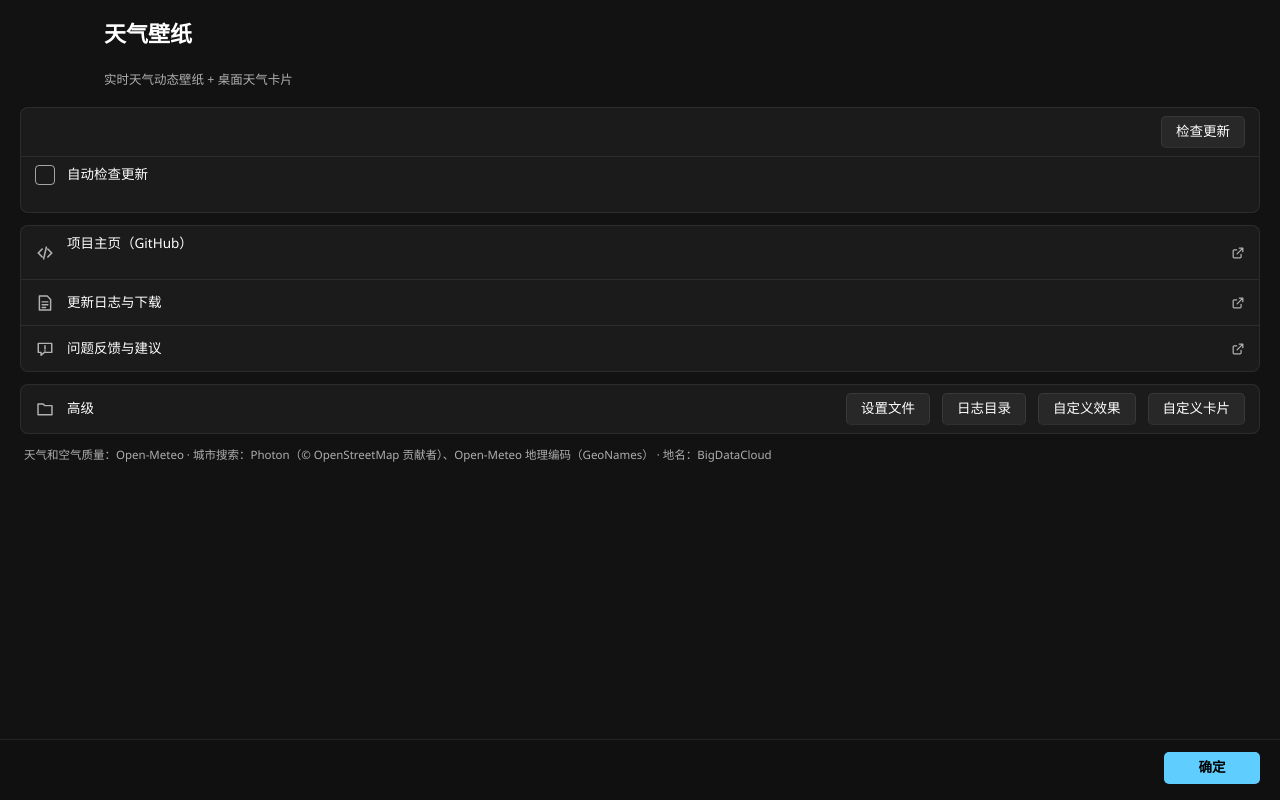
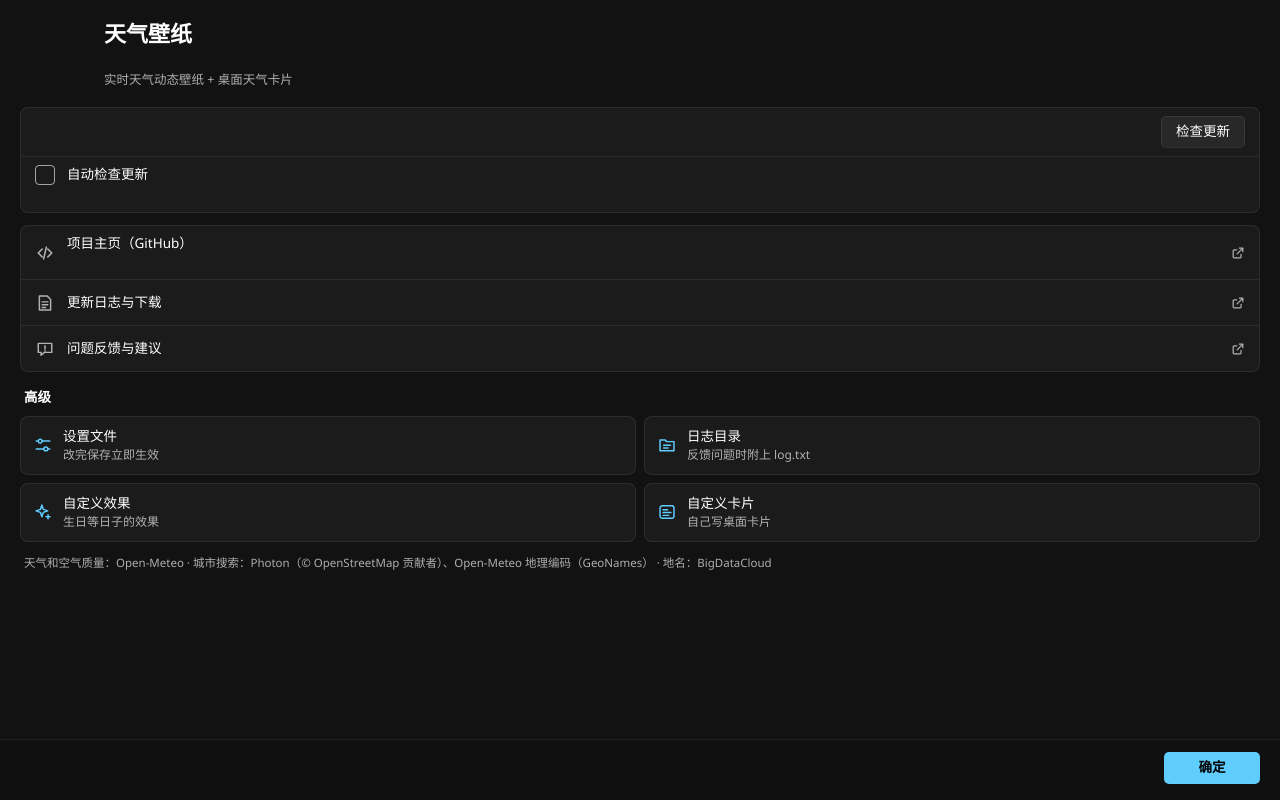
Before and after one commit to kegechen/WeatherWallpaper, a plain HTML site: page web/about.html in a window 1280 px wide. Drawn offline with Linux system fonts and the light colour scheme.

Commit message:
About: advanced entries as tiles; daily quote changes even when offline
- About window: the four advanced buttons (settings file, logs, custom
  effects, custom cards) no longer squeeze into one row, where the last
  one was cut off and the "高级" label shrank to nothing at 460 px. They
  are now a "高级" section of 2x2 entry tiles (icon, name, one-line hint,
  full description on hover), reachable with Tab and opened with Enter
  or Space. The window grows from 620 to 666 so nothing scrolls; a list
  with one row each would need 760 and scroll on 150 % screens.
- Daily-quote sample: after a failed hitokoto request it skips the
  network for 10 minutes and goes straight to the next built-in quote,
  so "换一句" changes at once on networks where the site hangs instead
  of waiting for the 15 s timeout every time.

Co-Authored-By: Claude Code <noreply@anthropic.com>

```diff
--- a/web/about.html
+++ b/web/about.html
@@ -36,6 +36,20 @@
   .item.link { cursor: pointer; }
   .item.link:hover { background: rgba(255,255,255,.04); }
   .item.link .go { width: 14px; height: 14px; flex: none; color: var(--dim); }
+
+  /* 高级：设置文件和三个文件夹，两列两行的入口卡片（图标 + 名称 + 一行说明）。
+     原来四个按钮挤在一行，窗口 460 宽放不下，最右边的被截掉；一项一行又太高，150% 缩放的笔记本上窗口放不下要滚动 */
+  .sect { margin: 16px 4px 8px; font-weight: 600; }
+  .tiles { display: grid; grid-template-columns: 1fr 1fr; gap: 8px; margin-bottom: 12px; }
+  .tile { display: flex; align-items: center; gap: 10px; min-width: 0; padding: 10px 12px; border-radius: 8px; background: rgba(255,255,255,.04); border: 1px solid var(--line); cursor: pointer; outline: none; }
+  .tile:hover { background: rgba(255,255,255,.07); }
+  .tile:active { background: rgba(255,255,255,.03); }
+  .tile:focus-visible { box-shadow: 0 0 0 2px var(--acc); }
+  .tile .ic { width: 20px; height: 20px; flex: none; color: var(--acc); display: flex; align-items: center; justify-content: center; }
+  .tile .ic svg { width: 18px; height: 18px; }
+  .tile .tx { flex: 1; min-width: 0; }
+  .tile .tt, .tile .sub { overflow: hidden; text-overflow: ellipsis; white-space: nowrap; }
+  .tile .sub { color: var(--dim); font-size: 12px; }
 
   #upd .ic.ok { color: var(--ok); }
   #upd .ic.new { color: var(--acc); }
@@ -94,14 +108,24 @@
     </div>
   </div>
 
-  <div class="group">
-    <div class="item">
-      <div class="ic"><svg viewBox="0 0 16 16" fill="none" stroke="currentColor" stroke-width="1.3" stroke-linejoin="round"><path d="M1.8 3.5h4.5l1.5 1.5h6.4v8.2H1.8z"/></svg></div>
-      <div class="tx"><div class="tt">高级</div></div>
-      <button data-open="settings" title="用记事本打开 settings.json，保存后立即生效">设置文件</button>
-      <button data-open="logs" title="反馈问题时可以附上里面的 log.txt">日志目录</button>
-      <button data-open="effects" title="自己写特定日子（比如家人生日）出现的效果，里面有示例">自定义效果</button>
-      <button data-open="cards" title="自己写桌面卡片的内容（倒计时、时钟、网上的数据…），里面有示例">自定义卡片</button>
+  <!-- 高级：设置文件和三个文件夹，两列两行的入口卡片；鼠标停在上面有完整说明 -->
+  <div class="sect">高级</div>
+  <div class="tiles">
+    <div class="tile" data-open="settings" tabindex="0" role="button" title="用记事本打开 settings.json，保存后立即生效">
+      <div class="ic"><svg viewBox="0 0 16 16" fill="none" stroke="currentColor" stroke-width="1.3" stroke-linecap="round"><path d="M2 4.5h1.8M7.2 4.5H14M2 11.5h6.8M12.2 11.5H14"/><circle cx="5.5" cy="4.5" r="1.7"/><circle cx="10.5" cy="11.5" r="1.7"/></svg></div>
+      <div class="tx"><div class="tt">设置文件</div><div class="sub">改完保存立即生效</div></div>
+    </div>
+    <div class="tile" data-open="logs" tabindex="0" role="button" title="打开日志所在的文件夹，反馈问题时可以附上里面的 log.txt">
+      <div class="ic"><svg viewBox="0 0 16 16" fill="none" stroke="currentColor" stroke-width="1.3" stroke-linejoin="round"><path d="M1.8 3.5h4.5l1.5 1.5h6.4v8.2H1.8z"/><path d="M5 8.2h6M5 10.6h4" stroke-linecap="round"/></svg></div>
+      <div class="tx"><div class="tt">日志目录</div><div class="sub">反馈问题时附上 log.txt</div></div>
+    </div>
+    <div class="tile" data-open="effects" tabindex="0" role="button" title="自己写特定日子（比如家人生日）出现的效果，里面有示例">
+      <div class="ic"><svg viewBox="0 0 16 16" fill="none" stroke="currentColor" stroke-width="1.3" stroke-linejoin="round"><path d="M7 1.8 8.3 5.7 12.2 7 8.3 8.3 7 12.2 5.7 8.3 1.8 7 5.7 5.7z"/><path d="M12.5 10.5v3.5M10.75 12.25h3.5" stroke-linecap="round"/></svg></div>
+      <div class="tx"><div class="tt">自定义效果</div><div class="sub">生日等日子的效果</div></div>
+    </div>
+    <div class="tile" data-open="cards" tabindex="0" role="button" title="自己写桌面卡片的内容（倒计时、时钟、网上的数据…），里面有示例">
+      <div class="ic"><svg viewBox="0 0 16 16" fill="none" stroke="currentColor" stroke-width="1.3" stroke-linejoin="round"><rect x="1.8" y="2.5" width="12.4" height="11" rx="2"/><path d="M4.5 6h4M4.5 8.5h7M4.5 11h5" stroke-linecap="round"/></svg></div>
+      <div class="tx"><div class="tt">自定义卡片</div><div class="sub">自己写桌面卡片</div></div>
     </div>
   </div>
 
@@ -168,7 +192,10 @@
     if (o) post({ t: 'open', what: o.dataset.open });
   });
   $('ok').onclick = () => post({ t: 'close' });
-  document.addEventListener('keydown', e => { if (e.key === 'Escape' || (e.key === 'Enter' && e.target === document.body)) post({ t: 'close' }); });
+  document.addEventListener('keydown', e => {
+    if ((e.key === 'Enter' || e.key === ' ') && e.target.classList && e.target.classList.contains('tile')) { e.preventDefault(); post({ t: 'open', what: e.target.dataset.open }); return; }   // Tab 选中入口卡片后回车 / 空格打开
+    if (e.key === 'Escape' || (e.key === 'Enter' && e.target === document.body)) post({ t: 'close' });
+  });
   document.addEventListener('contextmenu', e => e.preventDefault());
 
   // 拿到内容、画好第一帧再告诉宿主：窗口这时才现身（PageWindow 打开时先隐身），不先露一个空窗口。图标（宿主先发）解码好再算
--- a/web/cards/quote.js
+++ b/web/cards/quote.js
@@ -23,6 +23,7 @@ const BUILTIN = [
 ];
 let today = null;   // 今天从网上取到的那句：{ day, q }。脚本里顶层的变量一直留着，直到脚本重新加载
 let skip = { day: -1, n: 0 };   // 今天点了几次「换一句」：文件里的、内置的句子往后挑几句
+let netDown = 0;   // 上次没从网上取到的时间：之后 10 分钟不再去取，直接用内置的（连不上的网络要等十几秒才失败，每次「换一句」都等就像没反应）
 
 WeatherWallpaper.card({
   name: '每日一句',
@@ -53,13 +54,16 @@ WeatherWallpaper.card({
     // 2. 网上的。一言每次给的都不一样：今天取到过就一直用那句（同一天也可能重画，比如卡片调了高度）；点了「换一句」才重新取
     //    （这一轮联网不用 60 秒内的缓存，会真去取一次）
     if (today && today.day === day && !api.manual) return today.q;
+    if (api.now - netDown > 10 * 60000) {
       try {
         const j = await api.fetchJson(API_URL);
         if (j && j.hitokoto) {
           today = { day, q: { text: j.hitokoto, from: (j.from_who || '') + (j.from ? '《' + j.from + '》' : '') } };
           return today.q;
         }
-    } catch (e) { /* 没联网、网站出了问题：用内置的 */ }
+      } catch (e) { /* 没联网、网站出了问题、这个网络上不去：用内置的 */ }
+      netDown = api.now;
+    }
     // 3. 内置的
     const [text, from] = BUILTIN[k % BUILTIN.length];
     return { text, from };
```
Also changed, not shown: 1 other file. Lines whose indentation alone changed are shown as unchanged.
